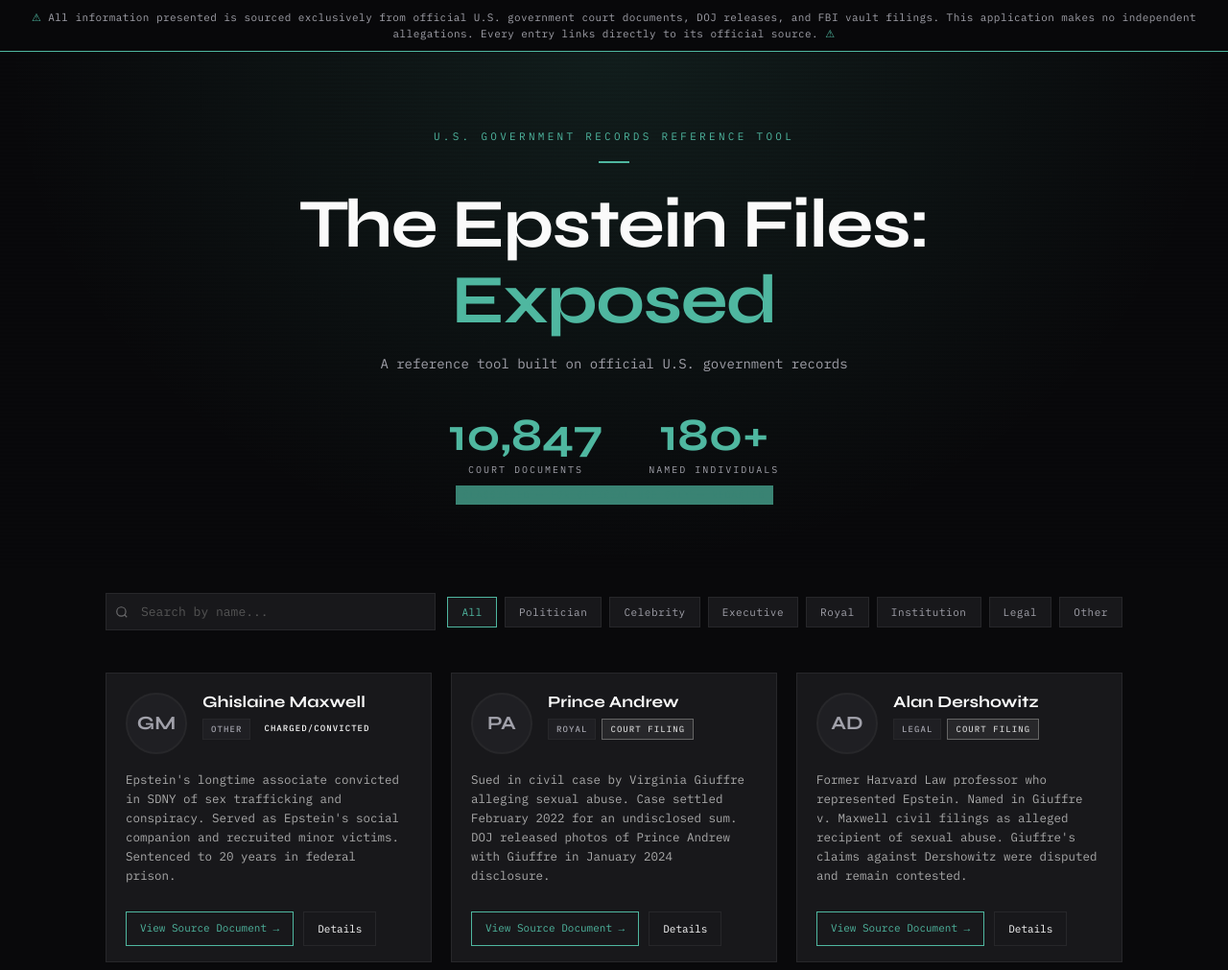
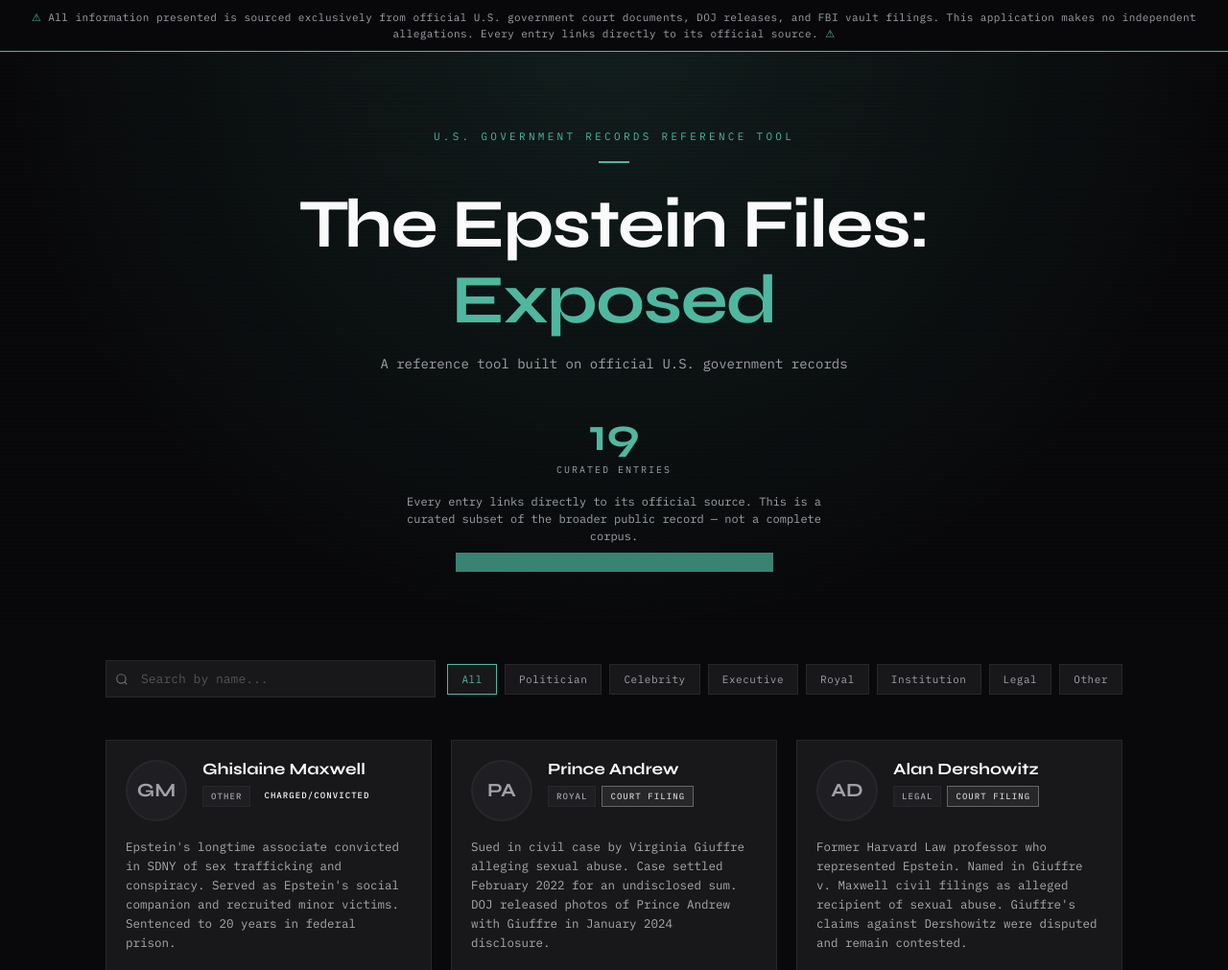
Before and after one commit to asimons81/the-epstein-files, a plain HTML site: page index.html in a window 1280 px wide. Shown: the top 1011 px of the page at 96% size. Drawn offline with Linux system fonts and the light colour scheme; no server answers.

Commit message:
Truth sweep: remove fabricated stats and false automation claims
- Hero stats: replaced 10,847/180+ with '19 Curated Entries'
- Added honest tagline: 'curated subset of the broader public record'
- README: removed false automated-pipeline claim, added Current Status section
- CONTRIBUTING: removed fake 4-agent pipeline description, replaced with manual workflow
- Disclaimer preserved: all entries already link to official sources (accurate)

```diff
--- a/index.html
+++ b/index.html
@@ -104,6 +104,16 @@
       color: var(--muted);
       margin-bottom: 40px;
       font-family: 'IBM Plex Mono', monospace;
+    }
+    .hero-truth {
+      font-size: 12px;
+      color: var(--muted);
+      margin-top: 16px;
+      font-family: 'IBM Plex Mono', monospace;
+      max-width: 480px;
+      margin-left: auto;
+      margin-right: auto;
+      line-height: 1.5;
     }
     .hero-stats {
       display: flex;
@@ -439,14 +449,11 @@
     <p class="hero-sub">A reference tool built on official U.S. government records</p>
     <div class="hero-stats">
       <div class="stat">
-        <div class="stat-n" id="doc-count">10,847</div>
-        <div class="stat-l">Court Documents</div>
-      </div>
-      <div class="stat">
-        <div class="stat-n" id="person-count">180+</div>
-        <div class="stat-l">Named Individuals</div>
+        <div class="stat-n" id="doc-count">19</div>
+        <div class="stat-l">Curated Entries</div>
       </div>
     </div>
+    <p class="hero-truth">Every entry links directly to its official source. This is a curated subset of the broader public record — not a complete corpus.</p>
     <div class="redacted-block">CLASSIFIED — FOR OFFICIAL USE ONLY — REDACTED</div>
   </div>
 </section>
```
Also changed, not shown: 2 other files.
